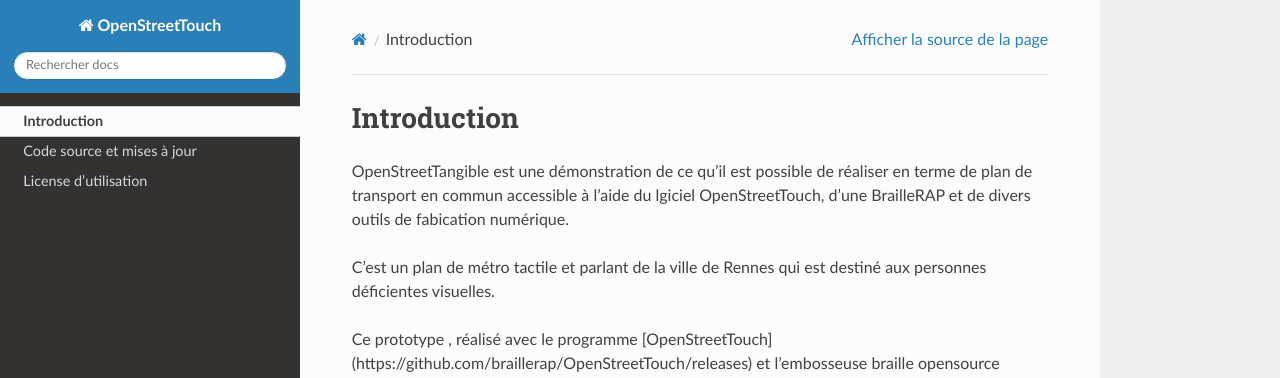
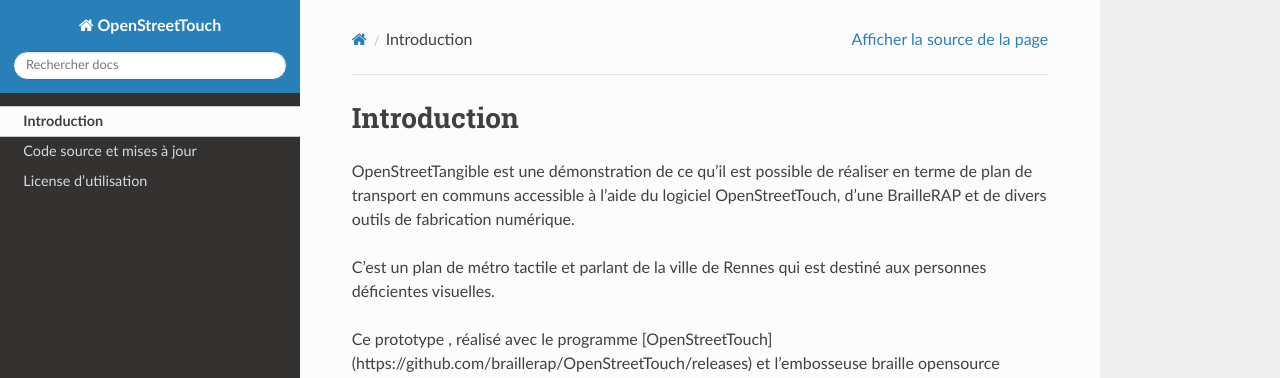
Before and after one commit to braillerap/OpenStreetTangible, a Sphinx documentation site: the page built from docs/manuel_utilisateur.md, in a window 1280 px wide and 900 px high. Shown: the top 378 px of the window. Built offline with Sphinx 7.4.7 and the Read the Docs theme 3.1.0, drawn with Linux system fonts in a browser that asks for light colours.

Commit message:
corrections orthographe

```diff
--- a/docs/manuel_utilisateur.md
+++ b/docs/manuel_utilisateur.md
@@ -1,5 +1,5 @@
 # Introduction
-OpenStreetTangible est une démonstration de ce qu'il est possible de réaliser en terme de plan de transport en commun accessible à l'aide du lgiciel OpenStreetTouch, d'une BrailleRAP et de divers outils de fabication numérique.
+OpenStreetTangible est une démonstration de ce qu'il est possible de réaliser en terme de plan de transport en communs accessible à l'aide du logiciel OpenStreetTouch, d'une BrailleRAP et de divers outils de fabrication numérique.
 
 C'est un plan de métro tactile et parlant de la ville de Rennes qui est destiné aux personnes déficientes visuelles.
 
```
